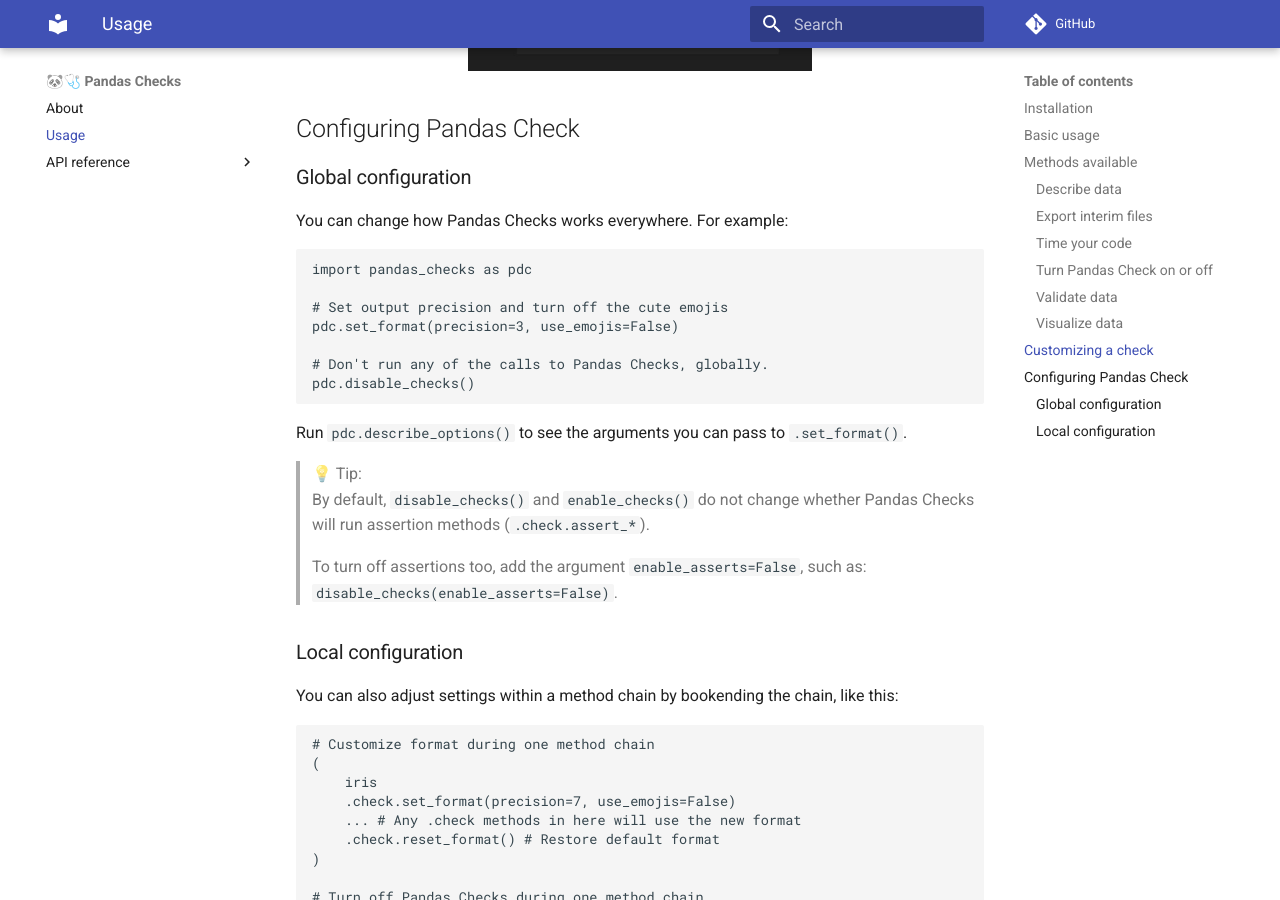
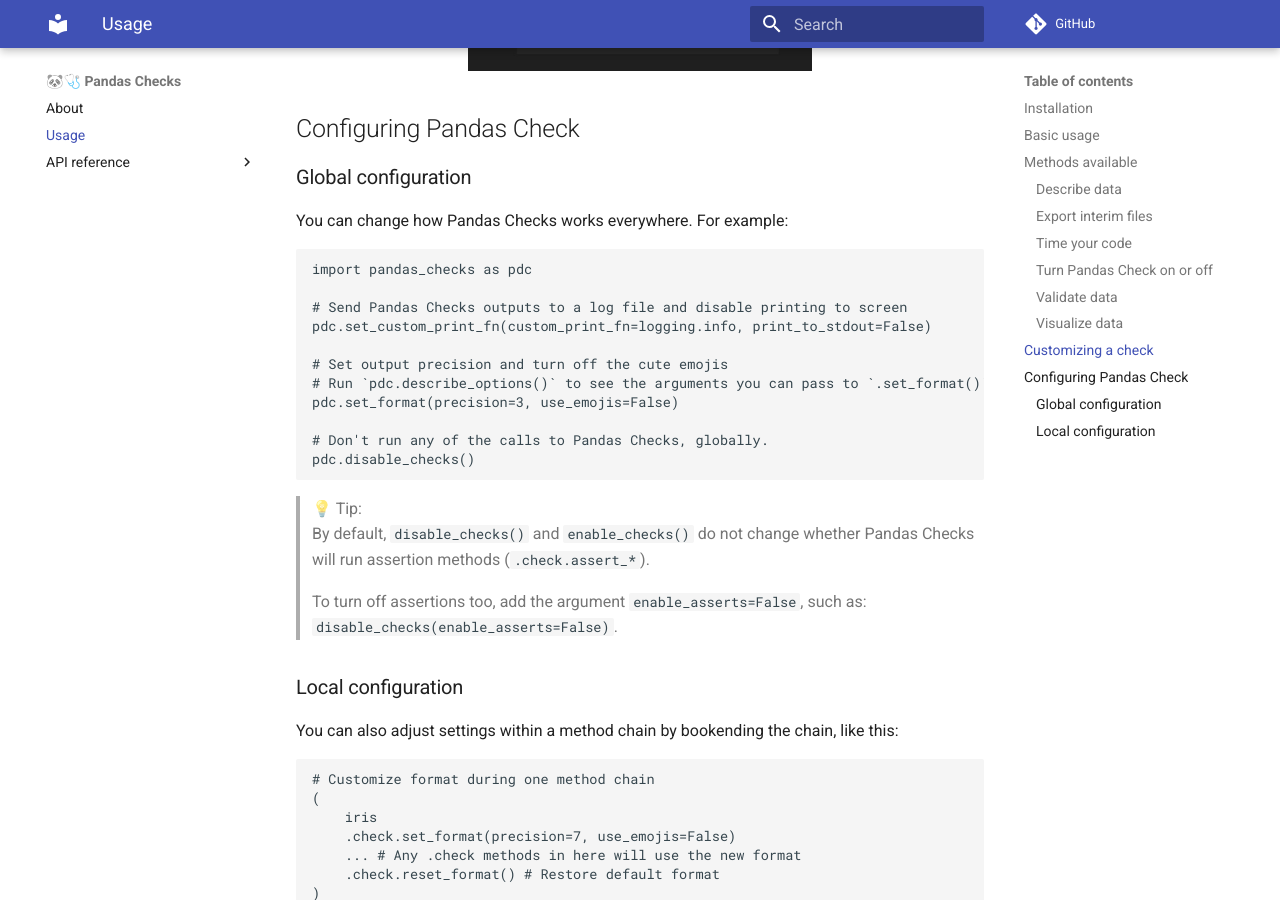
Before and after one commit to cparmet/pandas-checks, an MkDocs documentation site: the page built from docs/usage.md, in a window 1280 px wide and 900 px high, scrolled down 5698 px. Built offline with MkDocs 1.6.1 and Material for MkDocs 9.7.7, drawn with Linux system fonts in a browser that asks for light colours; comment, search, counter and statistics services are not loaded.

Commit message:
Update docs

````diff
--- a/docs/usage.md
+++ b/docs/usage.md
@@ -183,14 +183,16 @@
 ```python
 import pandas_checks as pdc
 
+# Send Pandas Checks outputs to a log file and disable printing to screen
+pdc.set_custom_print_fn(custom_print_fn=logging.info, print_to_stdout=False)
+
 # Set output precision and turn off the cute emojis
+# Run `pdc.describe_options()` to see the arguments you can pass to `.set_format()`.
 pdc.set_format(precision=3, use_emojis=False)
 
 # Don't run any of the calls to Pandas Checks, globally.
 pdc.disable_checks()
 ```
-
-Run `pdc.describe_options()` to see the arguments you can pass to `.set_format()`.
 
 > 💡 Tip:
 > By default, `disable_checks()` and `enable_checks()` do not change whether Pandas Checks will run assertion methods (`.check.assert_*`).
````
Also changed, not shown: README.md (+4 -2 lines), 1 other file.
